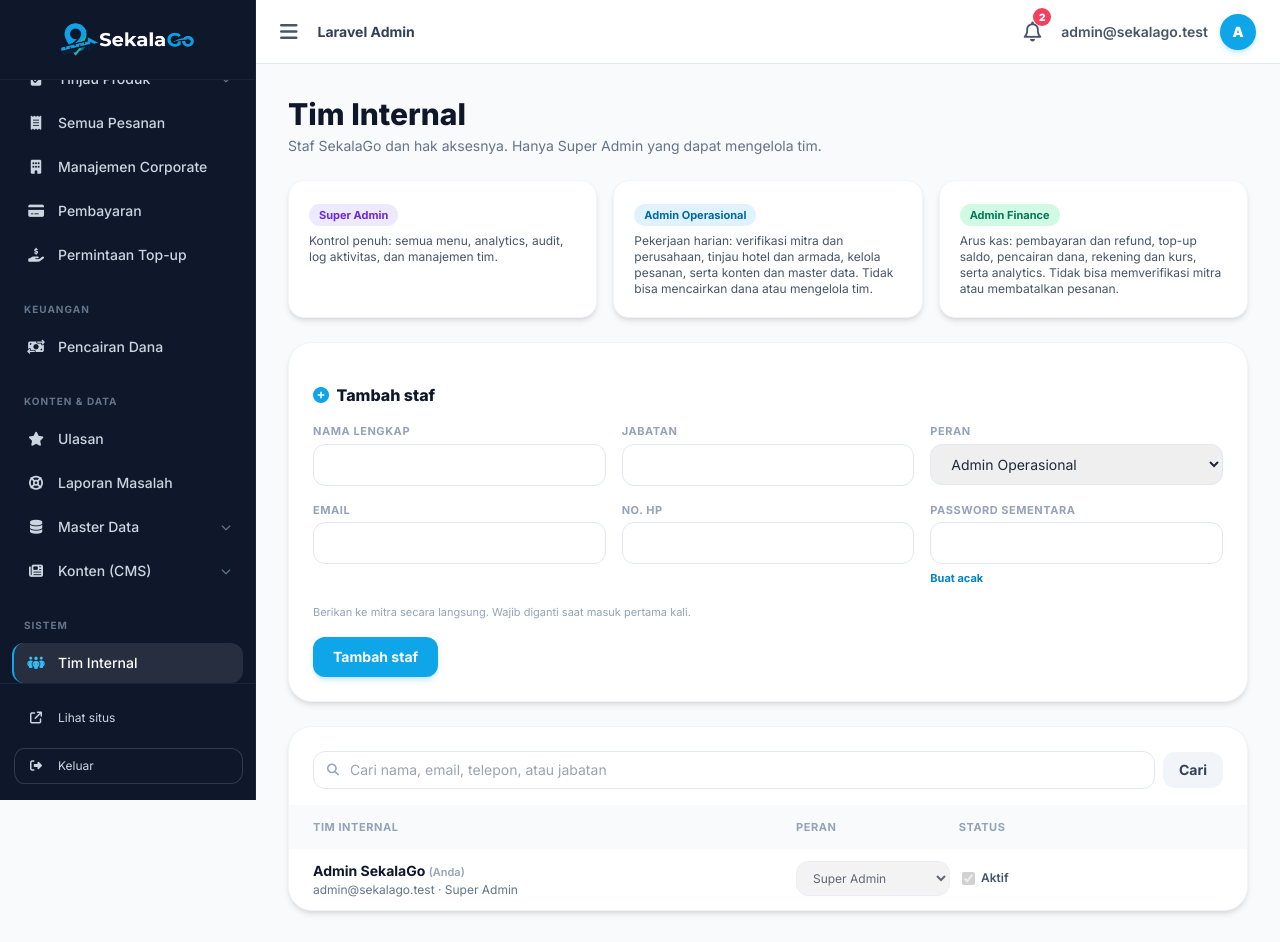
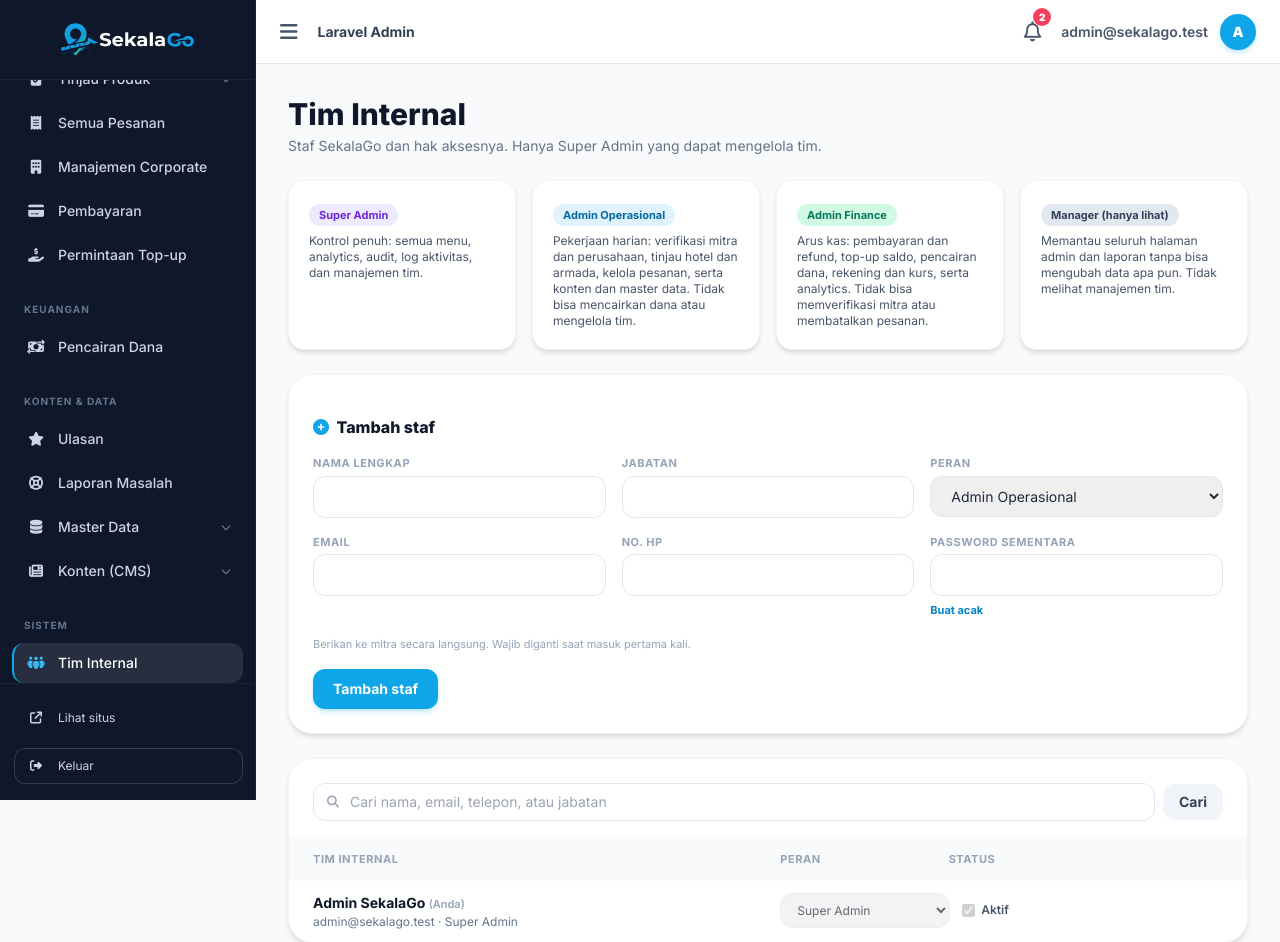
Before and after one commit to Zahwa-ayu/SekalaGo, a Laravel app: page /admin/staff in a window 1280 px wide. Shown: the top 942 px of the page. Before the commit the page ends 916 px from the top, so only its background shows below. Run offline with Laravel 12, Linux system fonts and the light colour scheme; the visitor is signed in with stand-in values (Sample User, id 1); data comes from the database, SQL or seed files in the repository; some libraries are stand-ins or nearby versions.

Commit message:
menambahkan role manager

```diff
--- a/app/Http/Middleware/EnsureAdminAbility.php
+++ b/app/Http/Middleware/EnsureAdminAbility.php
@@ -14,7 +14,7 @@ class EnsureAdminAbility
         $user = $request->user();
         $name = $request->route()?->getName();
 
-        if ($user && $name && ! AdminAbilities::allowsRoute($user, $name)) {
+        if ($user && $name && ! AdminAbilities::allowsRoute($user, $name, $request->method())) {
             abort(403, __('ui.admin_forbidden'));
         }
 
--- a/app/Support/AdminAbilities.php
+++ b/app/Support/AdminAbilities.php
@@ -10,13 +10,19 @@ class AdminAbilities
     public const SUPER   = 'super_admin';
     public const OPS     = 'admin_ops';
     public const FINANCE = 'admin_finance';
-    public const ROLES   = [self::SUPER, self::OPS, self::FINANCE];
+    public const MANAGER = 'manager';
+    public const ROLES   = [self::SUPER, self::OPS, self::FINANCE, self::MANAGER];
 
-    /** Kemampuan tiap peran. '*' berarti semuanya. */
+    /** Hak mengubah data per peran. '*' berarti semuanya. */
     private const GRANTS = [
         self::SUPER   => ['*'],
         self::OPS     => ['operations', 'bookings', 'companies', 'content'],
         self::FINANCE => ['analytics', 'bookings', 'companies', 'finance'],
+    ];
+
+    /** Peran hanya lihat: boleh membuka halaman (GET) untuk kemampuan ini, tidak pernah mengubah data. */
+    private const VIEW_ONLY = [
+        self::MANAGER => ['analytics', 'operations', 'bookings', 'companies', 'finance', 'content', 'system'],
     ];
 
     /**
@@ -39,7 +45,7 @@ class AdminAbilities
         'admin.companies.topup*' => 'finance',
         'admin.companies.index'  => 'companies',
         'admin.companies.show'   => 'companies',
-        'admin.companies.*'      => 'operations',     // buat, verifikasi, tolak, buka kembali, dokumen
+        'admin.companies.*'      => 'operations',
 
         'admin.payments.*'       => 'finance',
         'admin.topups.*'         => 'finance',
@@ -65,6 +71,12 @@ class AdminAbilities
         return $user->adminStaff?->sub_role ?: self::SUPER;
     }
 
+    public static function isViewOnly(User $user): bool
+    {
+        return $user->user_type === 'admin' && isset(self::VIEW_ONLY[self::roleOf($user)]);
+    }
+
+    /** Hak mengubah data. Peran hanya lihat tidak pernah punya. */
     public static function can(User $user, string $ability): bool
     {
         if ($user->user_type !== 'admin') {
@@ -76,11 +88,15 @@ class AdminAbilities
         return in_array('*', $grants, true) || in_array($ability, $grants, true);
     }
 
-    public static function allowsRoute(User $user, string $routeName): bool
+    public static function allowsRoute(User $user, string $routeName, string $method = 'GET'): bool
     {
         // Hanya rute admin yang diatur di sini
         if (! str_starts_with($routeName, 'admin.')) {
             return true;
+        }
+
+        if ($user->user_type !== 'admin') {
+            return false;
         }
 
         $ability = null;
@@ -92,9 +108,20 @@ class AdminAbilities
             }
         }
 
+        $role = self::roleOf($user);
+
+        // Peran hanya lihat: hanya membaca (GET atau HEAD), tidak pernah mengubah data
+        if (isset(self::VIEW_ONLY[$role])) {
+            if (! in_array(strtoupper($method), ['GET', 'HEAD'], true)) {
+                return false;
+            }
+
+            return $ability === 'any' || ($ability !== null && in_array($ability, self::VIEW_ONLY[$role], true));
+        }
+
         return match (true) {
-            $ability === 'any' => $user->user_type === 'admin',
-            $ability === null  => self::roleOf($user) === self::SUPER,   // belum terdaftar: hanya super admin
+            $ability === 'any' => true,
+            $ability === null  => $role === self::SUPER,   // belum terdaftar: hanya super admin
             default            => self::can($user, $ability),
         };
     }
--- a/database/seeders/AdminStaffSeeder.php
+++ b/database/seeders/AdminStaffSeeder.php
@@ -10,8 +10,8 @@ class AdminStaffSeeder extends Seeder
     public function run(): void
     {
         $accounts = [
-            ['ops@sekalago.test', 'Rina Operasional', 'Admin Operasional', 'admin_ops'],
-            ['keuangan@sekalago.test', 'Dewi Keuangan', 'Admin Keuangan', 'admin_finance'],
+            ['bos@sekalago.test', 'Pak Bos', 'Pemilik / Direktur', 'super_admin'],
+            ['manager@sekalago.test', 'Bu Manager', 'Manager', 'manager'],
         ];
 
         foreach ($accounts as [$email, $name, $position, $role]) {
--- a/lang/en/ui.php
+++ b/lang/en/ui.php
@@ -1653,4 +1653,10 @@ return [
 'partner_issues_hint' => 'Customer reports about bookings at your hotels or vehicles. Your response helps the admin resolve them.',
 'admin_issues_hint' => 'Customer reports. Review, contact the partner if needed, then answer the customer. Refunds or cancellations are done through All Bookings.',
 'after_service_title' => 'After the service',
+
+// akun bos
+'role_manager' => 'Manager (view only)',
+'role_manager_desc' => 'Monitors every admin page and report without being able to change any data. Does not see team management.',
+'view_only_mode' => 'View-only mode: you can open every page but cannot change any data.',
+'view_only_hint' => 'Your role can only view',
 ];
--- a/lang/id/ui.php
+++ b/lang/id/ui.php
@@ -1659,4 +1659,10 @@ return [
 'partner_issues_hint' => 'Laporan pelanggan tentang pesanan di hotel atau armada Anda. Tanggapan Anda membantu admin menyelesaikannya.',
 'admin_issues_hint' => 'Laporan pelanggan. Periksa, hubungi mitra bila perlu, lalu jawab pelanggan. Refund atau pembatalan dilakukan lewat Semua Pesanan.',
 'after_service_title' => 'Setelah layanan',
+
+// akun bos
+'role_manager' => 'Manager (hanya lihat)',
+'role_manager_desc' => 'Memantau seluruh halaman admin dan laporan tanpa bisa mengubah data apa pun. Tidak melihat manajemen tim.',
+'view_only_mode' => 'Mode hanya lihat: Anda bisa membuka semua halaman, tetapi tidak bisa mengubah data.',
+'view_only_hint' => 'Peran Anda hanya bisa melihat',
 ];
--- a/resources/views/admin/staff/index.blade.php
+++ b/resources/views/admin/staff/index.blade.php
@@ -4,7 +4,12 @@
     @php
         $input = 'w-full rounded-xl border border-slate-200 px-4 py-2.5 text-sm focus:outline-none focus:ring-2 focus:ring-sky-500/30 focus:border-sky-500';
         $label = 'block text-[11px] font-bold text-slate-400 uppercase tracking-wider mb-1';
-        $roleTone = ['super_admin' => 'bg-violet-100 text-violet-700', 'admin_ops' => 'bg-sky-100 text-sky-700', 'admin_finance' => 'bg-emerald-100 text-emerald-700'];
+        $roleTone = [
+            'super_admin'   => 'bg-violet-100 text-violet-700',
+            'admin_ops'     => 'bg-sky-100 text-sky-700',
+            'admin_finance' => 'bg-emerald-100 text-emerald-700',
+            'manager'       => 'bg-slate-200 text-slate-700',
+        ];
     @endphp
 
     <section class="max-w-6xl mx-auto px-4 sm:px-6 lg:px-8 py-8 space-y-6">
@@ -20,7 +25,7 @@
         @endif
 
         {{-- PERAN --}}
-        <div class="grid md:grid-cols-3 gap-4">
+        <div class="grid md:grid-cols-4 gap-4">
             @foreach ($roles as $role)
                 <div class="bg-white rounded-2xl border border-slate-100 shadow-md p-5 space-y-2">
                     <span class="px-2.5 py-1 rounded-full text-[11px] font-bold {{ $roleTone[$role] }}">{{ __('ui.role_' . $role) }}</span>
--- a/resources/views/layouts/dashboard.blade.php
+++ b/resources/views/layouts/dashboard.blade.php
@@ -264,6 +264,28 @@
             </div>
         </header>
 
+        @if (\App\Support\AdminAbilities::isViewOnly($authUser))
+        <div class="px-4 sm:px-6 py-2 bg-amber-50 border-b border-amber-200 text-xs font-semibold text-amber-800">
+            <i class="fa-solid fa-eye"></i> {{ __('ui.view_only_mode') }}
+        </div>
+
+            <script>
+                // Peran hanya lihat: formulir yang mengubah data di area admin dinonaktifkan (server tetap menolaknya)
+                document.addEventListener('DOMContentLoaded', () => {
+                    document.querySelectorAll('main form').forEach((form) => {
+                        const method = (form.getAttribute('method') || 'get').toLowerCase();
+                        const action = form.getAttribute('action') || '';
+
+                        if (method === 'get' || !action.includes('/admin/')) return;
+
+                        form.querySelectorAll('button, input, select, textarea').forEach((el) => { el.disabled = true; });
+                        form.classList.add('opacity-50');
+                        form.title = @json(__('ui.view_only_hint'));
+                    });
+                });
+            </script>
+        @endif
+
         @include('partials.flash')
 
         <main class="flex-1">
```
